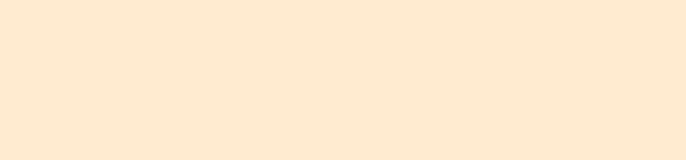
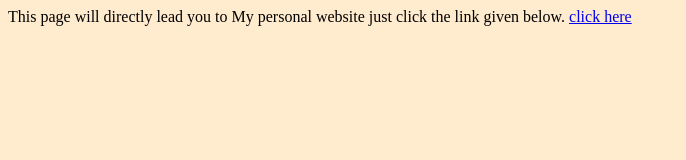
Before and after one commit to pritikmshaw/gitazure, a plain HTML site: page index.html in a window 1280 px wide. Shown: the whole page, without its empty margins (0-686 px from the left). Drawn offline with Linux system fonts and the light colour scheme.

Commit message:
Update index.html

```diff
--- a/index.html
+++ b/index.html
@@ -3,5 +3,7 @@
 </head>
 <body>
 <body bgcolor="BlanchedAlmond">
+This page will directly lead you to My personal website just click the link given below.
+<a href="C:\Users\DELL\Documents\GitHub\Priti.github.io\prity.html">click here</a>
 </body>
 </html>
```
